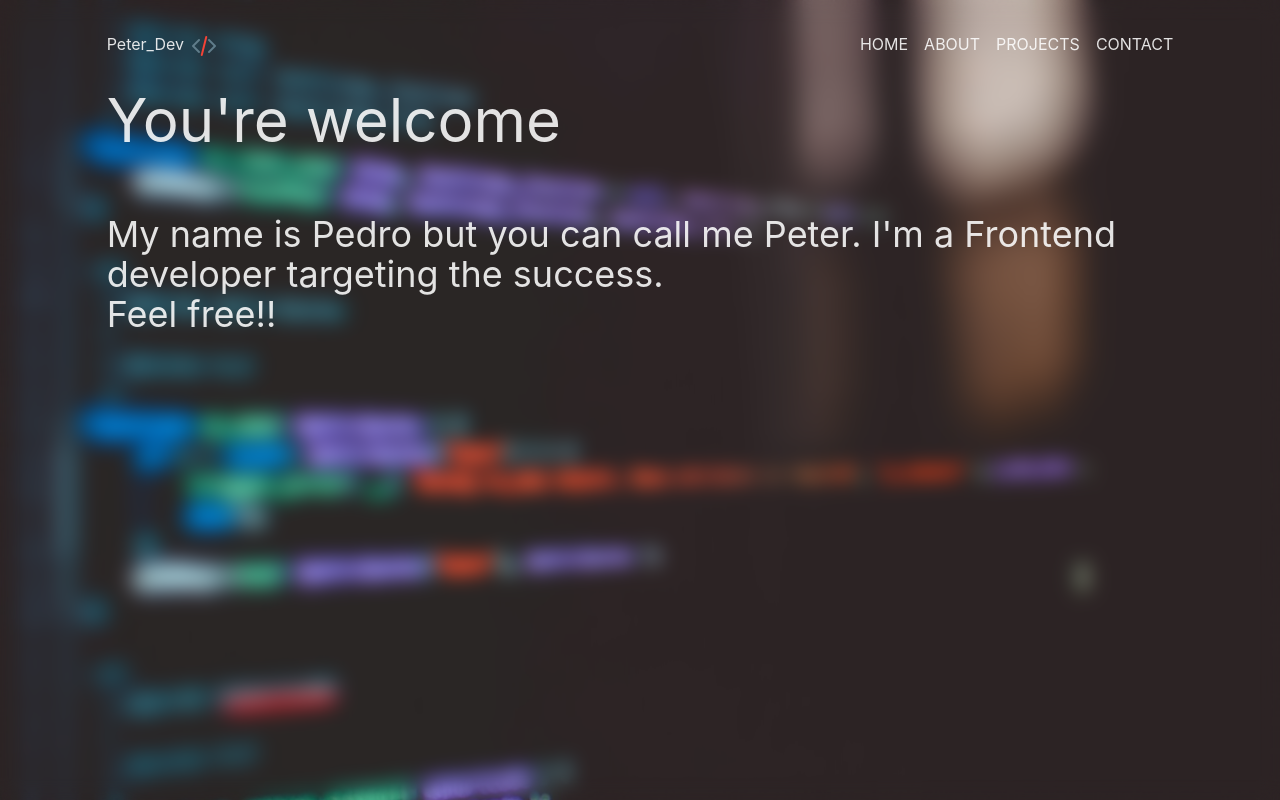
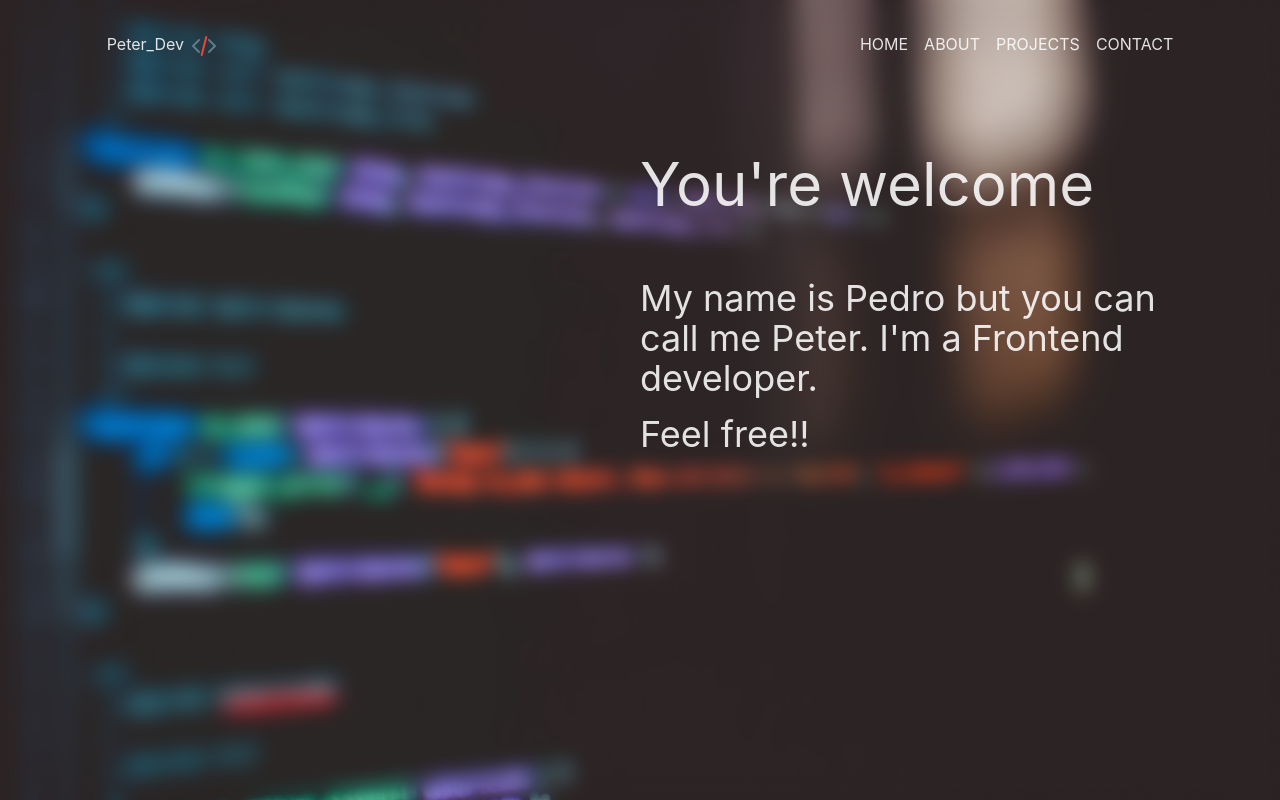
Before and after one commit to pedrolinck/peter-dev, a React (Vite) app: page / in a window 1280 px wide. Built offline with nearby package versions, Linux system fonts and the light colour scheme.

Commit message:
adjust text view

```diff
--- a/src/pages/Home.jsx
+++ b/src/pages/Home.jsx
@@ -11,11 +11,13 @@ export default function HomePage(){
       <main className={main}>
         <section className="flex gap-8">
           {/* <img src="./src/assets/do-something.jpg" alt="profile picture" className="w-1/5 bg-black rounded-full" /> */}
-          <div className="">
-            <h1 className="text-6xl">You&apos;re welcome</h1>
-            <p className="text-4xl mt-16">My name is Pedro but you can call me Peter. I&apos;m a Frontend developer targeting the success.<br />
-            <span className="">Feel free!!</span>
-            </p>
+          <div className="w-full mt-16 flex justify-end">
+            <div className="w-1/2 ">
+              <h1 className="text-6xl">You&apos;re welcome</h1>
+              <p className="text-4xl mt-16">My name is Pedro but you can call me Peter. I&apos;m a Frontend developer.
+              <p className="mt-4">Feel free!!</p>
+              </p>
+            </div>
           </div>
         </section>
       </main>
```
